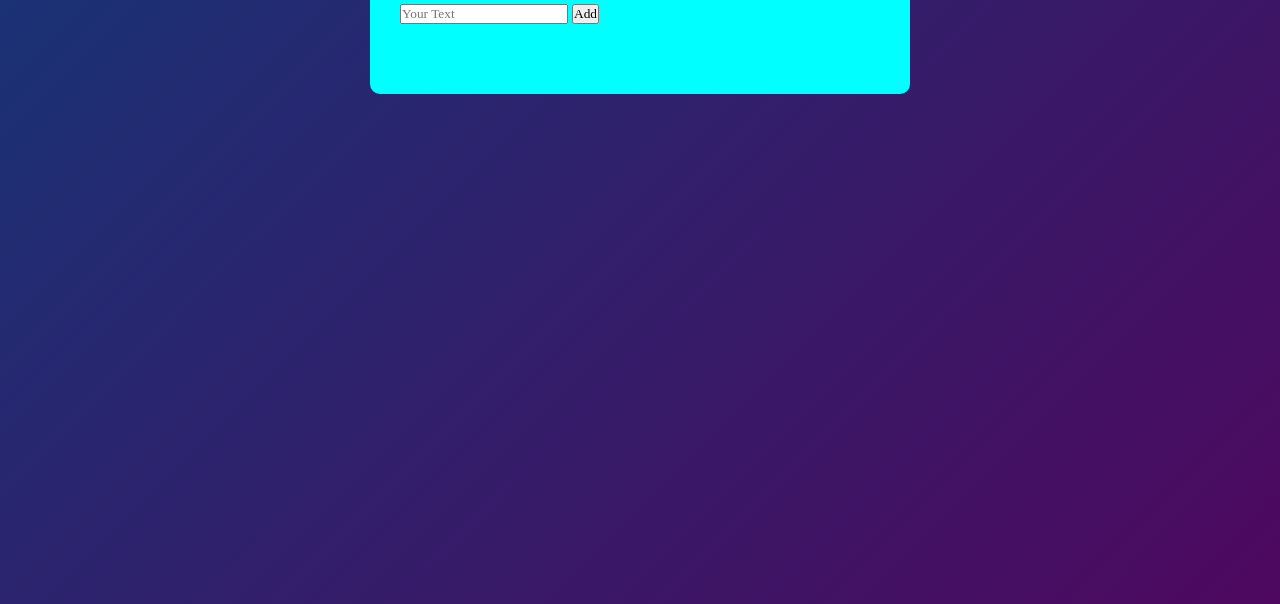
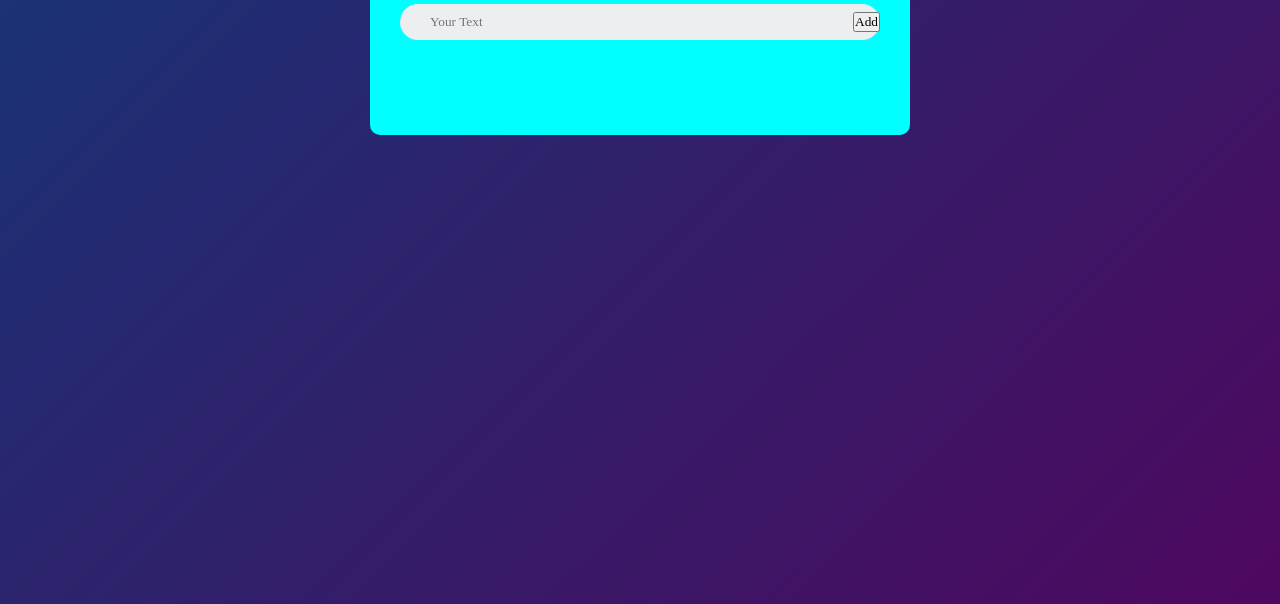
Before and after one commit to asifbhuiyann/To-Do-List, a plain HTML site: page index.html in a window 1280 px wide. Shown: the part 196-800 px from the top of the page. Drawn offline with Linux system fonts and the light colour scheme.

Commit message:
input box design complete

```diff
--- a/style.css
+++ b/style.css
@@ -29,3 +29,20 @@
     width: 30px;
     margin-left: 10px;
 }
+.row{
+    display: flex;
+    align-items: center;
+    justify-content: space-between;
+    background: #edeef0;
+    border-radius: 30px;
+    padding-left: 20px;
+    margin-bottom: 25px;
+}
+input{
+    flex: 1;
+    border: none;
+    outline: none;
+    background-color: transparent;
+    padding: 10px;
+    font-weight: 14px;
+}
```
